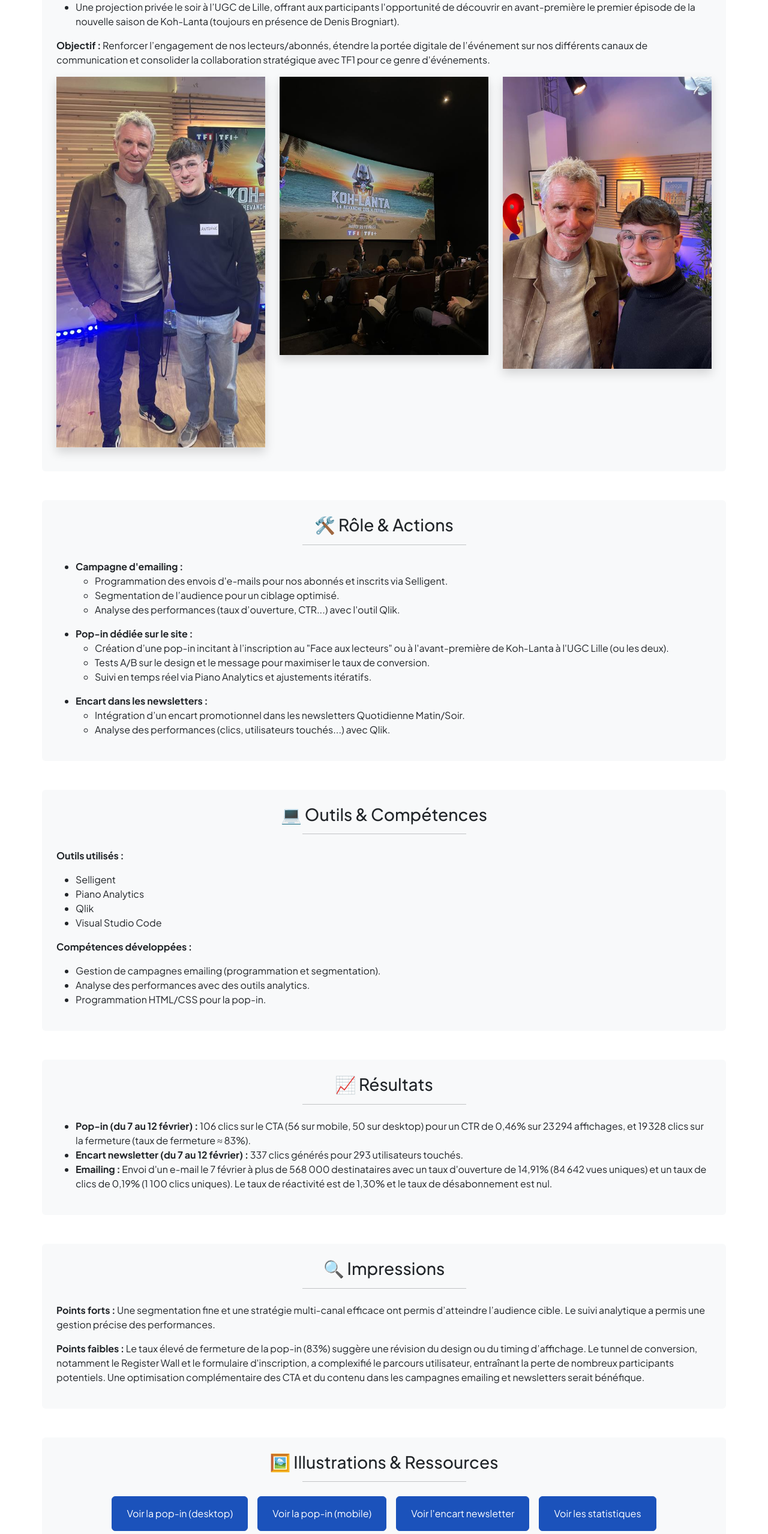
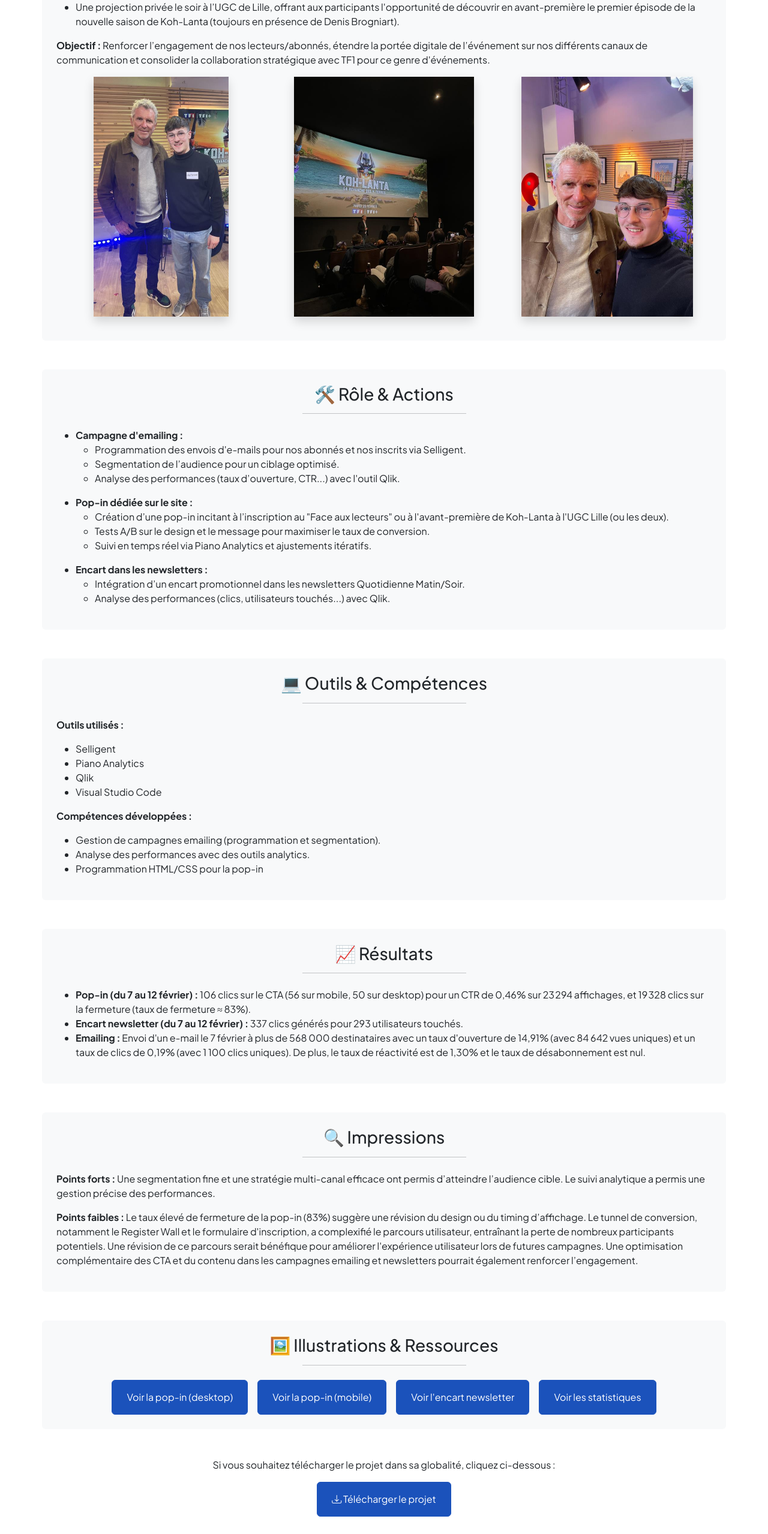
Before and after one commit to AntoineGandelin/portfolio-vdn-antoine-gandelin, a plain HTML site: page fal-denis-brogniart.html in a window 1280 px wide. Shown: the part 902-3460 px from the top of the page at 60% size. Drawn offline with nearby package versions, Linux system fonts and the light colour scheme; a script that the page names is missing.

Commit message:
Update fal-denis-brogniart.html

```diff
--- a/fal-denis-brogniart.html
+++ b/fal-denis-brogniart.html
@@ -34,9 +34,9 @@
           font-size: 1rem;
           padding: 12px 24px;
         }
-      /* Correction pour que toutes les images s'adaptent bien sur mobile */
+        /* Pour que toutes les images s'adaptent bien en mobile */
         .img-fluid shadow {
-        max-width: 100%;
+          max-width: 90%;
           height: auto;
         }
         .container {
@@ -48,27 +48,29 @@
         }
         /* Redimensionnement des titres des missions */
         h2 {
-        font-size: 1.4rem;
+          font-size: 1.4rem; /* Ajustez cette valeur selon vos préférences */
           text-align: center;
           margin-bottom: 1rem;
         }
         h3 {
-        font-size: 1.2rem;
+          font-size: 1.2rem; /* Ajustez cette valeur selon vos préférences */
           text-align: center;
           margin-bottom: 0.8rem;
-      }
-      /* Assurer que les images de la mission n'imposent pas de hauteur fixe sur mobile */
-      img {
-        height: auto !important;
         }
       }
     </style>
 
+
     <script src="https://platform.linkedin.com/badges/js/profile.js" async defer type="text/javascript"></script>
+
 </head>
 
 <body class="d-flex flex-column h-100 bg-white">
-  <button id="backToTop" title="Retour en haut de la page" aria-label="Retour en haut">☝</button>
+
+
+<button id="backToTop" title="Retour en haut de la page" aria-label="Retour en haut">
+    ☝
+</button>
 
 <style>
     #backToTop {
@@ -95,9 +97,7 @@
 </style>
 
 <script>
-    window.onscroll = function() {
-      scrollFunction()
-    };
+    window.onscroll = function() {scrollFunction()};
 
     function scrollFunction() {
         const backToTopButton = document.getElementById("backToTop");
@@ -108,11 +108,8 @@
         }
     }
 
-    document.getElementById("backToTop").addEventListener("click", function () {
-      window.scrollTo({
-        top: 0,
-        behavior: 'smooth'
-      });
+    document.getElementById("backToTop").addEventListener("click", function() {
+        window.scrollTo({top: 0, behavior: 'smooth'});
     });
 </script>
 
@@ -124,8 +121,7 @@
                 <span class="fw-bolder text-primary">Portfolio - Antoine Gandelin</span>
             </a>
 
-        <button class="navbar-toggler" type="button" data-bs-toggle="collapse" data-bs-target="#navbarSupportedContent"
-          aria-controls="navbarSupportedContent" aria-expanded="false" aria-label="Basculer la navigation">
+            <button class="navbar-toggler" type="button" data-bs-toggle="collapse" data-bs-target="#navbarSupportedContent" aria-controls="navbarSupportedContent" aria-expanded="false" aria-label="Basculer la navigation">
                 <span class="navbar-toggler-icon"></span>
             </button>
 
@@ -156,14 +152,14 @@
             </div>
         </div>
     </nav>
+</main>
+</body>
 
-    <!-- Début de la mission -->
 <section class="mission my-5">
     <!-- Titre et visuel -->
     <h2 class="text-center mb-4">Face aux lecteurs - Denis Brogniart 🎙️</h2>
     <div class="text-center mb-5">
-        <img src="ressources/visuels/header-fal-denis-brogniart.png" alt="Face aux lecteurs - Denis Brogniart"
-          class="img-fluid shadow" style="max-width:800px;">
+      <img src="ressources/visuels/header-fal-denis-brogniart.png" alt="Face aux lecteurs - Denis Brogniart" class="img-fluid shadow" style="max-width:800px;">
     </div>
 
     <!-- Contexte et Objectifs -->
@@ -171,41 +167,39 @@
       <h3 class="text-center">📌 Contexte &amp; Objectifs</h3>
       <hr class="w-25 mx-auto mb-4">
       <p>
-          Le lundi 17 février 2025, La Voix du Nord a organisé un événement exceptionnel dans ses locaux, en partenariat
-          avec TF1, avec la venue de Denis Brogniart pour promouvoir la nouvelle saison de <em>"Koh-Lanta : La revanche
-            des 4 Terres"</em>. L’événement s’est décliné en deux temps durant la journée :
+        Le lundi 17 février 2025, La Voix du Nord a organisé un événement exceptionnel dans ses locaux, en partenariat avec TF1, avec la venue de Denis Brogniart pour promouvoir la nouvelle saison de <em>"Koh-Lanta : La revanche des 4 Terres"</em>. L’événement s’est décliné en deux temps durant la journée :
       </p>
       <ul>
         <li>
           Un <a href="https://www.lavoixdunord.fr/1557457/article/2025-02-22/secrets-et-coulisses-de-koh-lanta-denis-brogniart-dit-tout-nos-lecteurs" target="_blank">
-              "Face aux lecteurs" au siège de La Voix du Nord à Lille avec Denis Brogniart</a> répondant en direct aux
-            questions de nos lecteurs/abonnés dans l'après-midi.
+          "Face aux lecteurs" au siège de La Voix du Nord à Lille avec Denis Brogniart</a> répondant en direct aux questions de nos lecteurs/abonnés dans l'après-midi.
         </li>
         <li>
-            Une projection privée le soir à l’UGC de Lille, offrant aux participants l'opportunité de découvrir en
-            avant-première le premier épisode de la nouvelle saison de Koh-Lanta (toujours en présence de Denis Brogniart).
+          Une projection privée le soir à l’UGC de Lille, offrant aux participants l'opportunité de découvrir en avant-première le premier épisode de la nouvelle saison de Koh-Lanta (toujours en présence de Denis Brogniart).
         </li>
       </ul>
       <p class="mt-3">
-          <strong>Objectif :</strong> Renforcer l’engagement de nos lecteurs/abonnés, étendre la portée digitale de l’événement
-          sur nos différents canaux de communication et consolider la collaboration stratégique avec TF1 pour ce genre
-          d'événements.
+        <strong>Objectif :</strong> Renforcer l’engagement de nos lecteurs/abonnés, étendre la portée digitale de l’événement sur nos différents canaux de communication et consolider la collaboration stratégique avec TF1 pour ce genre d'événements.
       </p>
-
-        <!-- Images positionnées côte à côte -->
+      <!-- Positionnement des images côte à côte -->
       <div class="row justify-content-center">
         <div class="col-md-4 text-center">
-            <img src="ressources/visuels/photo-denis-brogniart.jfif" alt="Photo avec Denis Brogniart"
-              class="img-fluid shadow mb-3">
+          <img src="ressources/visuels/photo-denis-brogniart.jfif"
+               alt="Photo avec Denis Brogniart"
+               class="img-fluid shadow mb-3"
+               style="max-width:800px; height:400px;">
         </div>
         <div class="col-md-4 text-center">
           <img src="ressources/visuels/avant-premiere-koh-lanta-revanche-des-4-terres.jfif"
-              alt="Photo de l'avant-première de Koh-Lanta : La revanche des 4 Terres à l'UGC Lille"
-              class="img-fluid shadow mb-3">
+               alt="Photo de l'avant-première de Koh-Lanta : La revanche des 4 terres à l'UGC Lille"
+               class="img-fluid shadow mb-3"
+               style="max-width:800px; height:400px;">
         </div>
         <div class="col-md-4 text-center">
-            <img src="ressources/visuels/selfie-denis-brogniart.jfif" alt="Selfie avec Denis Brogniart"
-              class="img-fluid shadow mb-3">
+          <img src="ressources/visuels/selfie-denis-brogniart.jfif"
+               alt="Selfie avec Denis Brogniart"
+               class="img-fluid shadow mb-3"
+               style="max-width:800px; height:400px;">
         </div>
       </div>
     </div>
@@ -218,7 +212,7 @@
         <li>
           <strong>Campagne d'emailing :</strong>
           <ul>
-              <li>Programmation des envois d'e-mails pour nos abonnés et inscrits via Selligent.</li>
+            <li>Programmation des envois d'e-mails pour nos abonnés et nos inscrits via Selligent.</li>
             <li>Segmentation de l’audience pour un ciblage optimisé.</li>
             <li>Analyse des performances (taux d’ouverture, CTR...) avec l'outil Qlik.</li>
           </ul>
@@ -226,8 +220,7 @@
         <li class="mt-3">
           <strong>Pop-in dédiée sur le site :</strong>
           <ul>
-              <li>Création d’une pop-in incitant à l’inscription au "Face aux lecteurs" ou à l'avant-première de
-                Koh-Lanta à l'UGC Lille (ou les deux).</li>
+            <li>Création d’une pop-in incitant à l’inscription au "Face aux lecteurs" ou à l'avant-première de Koh-Lanta à l'UGC Lille (ou les deux).</li>
             <li>Tests A/B sur le design et le message pour maximiser le taux de conversion.</li>
             <li>Suivi en temps réel via Piano Analytics et ajustements itératifs.</li>
           </ul>
@@ -260,7 +253,7 @@
         <ul>
           <li>Gestion de campagnes emailing (programmation et segmentation).</li>
           <li>Analyse des performances avec des outils analytics.</li>
-            <li>Programmation HTML/CSS pour la pop-in.</li>
+          <li>Programmation HTML/CSS pour la pop-in</li>
         </ul>
       </p>
     </div>
@@ -271,16 +264,13 @@
       <hr class="w-25 mx-auto mb-4">
       <ul>
         <li>
-            <strong>Pop-in (du 7 au 12 février) :</strong> 106 clics sur le CTA (56 sur mobile, 50 sur desktop) pour un CTR de
-            0,46% sur 23 294 affichages, et 19 328 clics sur la fermeture (taux de fermeture ≈ 83%).
+          <strong>Pop-in (du 7 au 12 février) :</strong> 106 clics sur le CTA (56 sur mobile, 50 sur desktop) pour un CTR de 0,46% sur 23 294 affichages, et 19 328 clics sur la fermeture (taux de fermeture ≈ 83%).
         </li>
         <li>
           <strong>Encart newsletter (du 7 au 12 février) :</strong> 337 clics générés pour 293 utilisateurs touchés.
         </li>
         <li>
-            <strong>Emailing :</strong> Envoi d'un e-mail le 7 février à plus de 568 000 destinataires avec un taux d'ouverture de
-            14,91% (84 642 vues uniques) et un taux de clics de 0,19% (1 100 clics uniques). Le taux de réactivité est de
-            1,30% et le taux de désabonnement est nul.
+          <strong>Emailing :</strong> Envoi d'un e-mail le 7 février à plus de 568 000 destinataires avec un taux d'ouverture de 14,91% (avec 84 642 vues uniques) et un taux de clics de 0,19% (avec 1 100 clics uniques). De plus, le taux de réactivité est de 1,30% et le taux de désabonnement est nul.
         </li>
       </ul>
     </div>
@@ -290,26 +280,22 @@
       <h3 class="text-center">🔍 Impressions</h3>
       <hr class="w-25 mx-auto mb-4">
       <p>
-          <strong>Points forts :</strong> Une segmentation fine et une stratégie multi-canal efficace ont permis d’atteindre l’audience
-          cible. Le suivi analytique a permis une gestion précise des performances.
+        <strong>Points forts :</strong> Une segmentation fine et une stratégie multi-canal efficace ont permis d’atteindre l’audience cible. Le suivi analytique a permis une gestion précise des performances.
       </p>
       <p class="mt-3">
-          <strong>Points faibles :</strong> Le taux élevé de fermeture de la pop-in (83%) suggère une révision du design ou du timing
-          d’affichage. Le tunnel de conversion, notamment le Register Wall et le formulaire d'inscription, a complexifié le
-          parcours utilisateur, entraînant la perte de nombreux participants potentiels. Une optimisation complémentaire des
-          CTA et du contenu dans les campagnes emailing et newsletters serait bénéfique.
+        <strong>Points faibles :</strong> Le taux élevé de fermeture de la pop-in (83%) suggère une révision du design ou du timing d’affichage. Le tunnel de conversion, notamment le Register Wall et le formulaire d'inscription, a complexifié le parcours utilisateur, entraînant la perte de nombreux participants potentiels. Une révision de ce parcours serait bénéfique pour améliorer l'expérience utilisateur lors de futures campagnes. Une optimisation complémentaire des CTA et du contenu dans les campagnes emailing et newsletters pourrait également renforcer l’engagement.
       </p>
     </div>
 
     <!-- Illustrations et Ressources -->
     <div class="container bg-light p-4 rounded mb-5">
-        <h3 class="text-center">🖼️ Illustrations &amp; Ressources</h3>
+      <h3 class="text-center">🖼️ Illustrations & Ressources</h3>
       <hr class="w-25 mx-auto mb-4">
       <div class="d-flex flex-wrap justify-content-center gap-3">
         <a href="ressources/visuels/pop-in-fal-koh-lanta-desktop.PNG" class="btn btn-primary px-4 py-3" target="_blank">Voir la pop-in (desktop)</a>
         <a href="ressources/visuels/pop-in-fal-koh-lanta-mobile.PNG" class="btn btn-primary px-4 py-3" target="_blank">Voir la pop-in (mobile)</a>
         <a href="ressources/visuels/encart-nl-fal-denis-brogniart.png" class="btn btn-primary px-4 py-3" target="_blank">Voir l'encart newsletter</a>
-          <a href="ressources/statistiques/stats-fal-denis-brogniart.csv" class="btn btn-primary px-4 py-3" download>Voir les statistiques</a>
+        <a href="ressources/statistiques/stats-fal-denis-brogniart.csv" class="btn btn-primary px-4 py-3" download="">Voir les statistiques</a>
       </div>
     </div>
 
@@ -322,6 +308,7 @@
     </div>
   </section>
 
+
     <section class="bg-light py-5" id="contact">
         <div class="container px-5">
                 <div class="text-center mb-5">
@@ -330,15 +317,20 @@
                         Si mon expérience et mes compétences t'intéressent, n'hésite pas à me contacter !
                     </p>
                     <div class="text-center">
-            <a class="btn btn-primary btn-lg px-5 py-3 me-sm-3 fs-6 fw-bolder" href="contact.html" title="Me contacter">Me contacter</a>
+                        <a class="btn btn-primary btn-lg px-5 py-3 me-sm-3 fs-6 fw-bolder" href="contact.html"
+                            title="Me contacter">Me contacter
+                        </a>
                     </div>
                     <br><br>
                     <h4 class="fw-bold">Restons connectés !</h4>
                     <p class="mb-4">Tu peux également me joindre via ces plateformes :</p>
                     <div class="d-flex justify-content-center fs-3 gap-4">
-            <a class="text-gradient" href="mailto:antoine.gandelin@gmail.com" aria-label="Email" title="Email"><i class="bi bi-envelope"></i></a>
-            <a class="text-gradient" href="tel:0651276733" aria-label="Téléphone" title="Téléphone"><i class="bi bi-telephone"></i></a>
-            <a class="text-gradient" href="https://www.linkedin.com/in/antoine-gandelin/" target="_blank" rel="noopener noreferrer" aria-label="LinkedIn" title="LinkedIn"><i class="bi bi-linkedin"></i></a>
+                        <a class="text-gradient" href="mailto:antoine.gandelin@gmail.com" aria-label="Email"
+                            title="Email"><i class="bi bi-envelope"></i></a>
+                        <a class="text-gradient" href="tel:0651276733" aria-label="Téléphone" title="Téléphone"><i
+                                class="bi bi-telephone"></i></a>
+                        <a class="text-gradient" href="https://www.linkedin.com/in/antoine-gandelin/" target="_blank"
+                            rel="noopener noreferrer" aria-label="LinkedIn" title="LinkedIn"><i class="bi bi-linkedin"></i></a>
                     </div>
                 </div>
         </div>
@@ -368,6 +360,7 @@
 
   <script src="https://cdn.jsdelivr.net/npm/bootstrap@5.2.3/dist/js/bootstrap.bundle.min.js"></script>
   <script src="js/scripts.js"></script>
+
 </body>
 
 </html>
```
Lines whose indentation alone changed are shown as unchanged.
